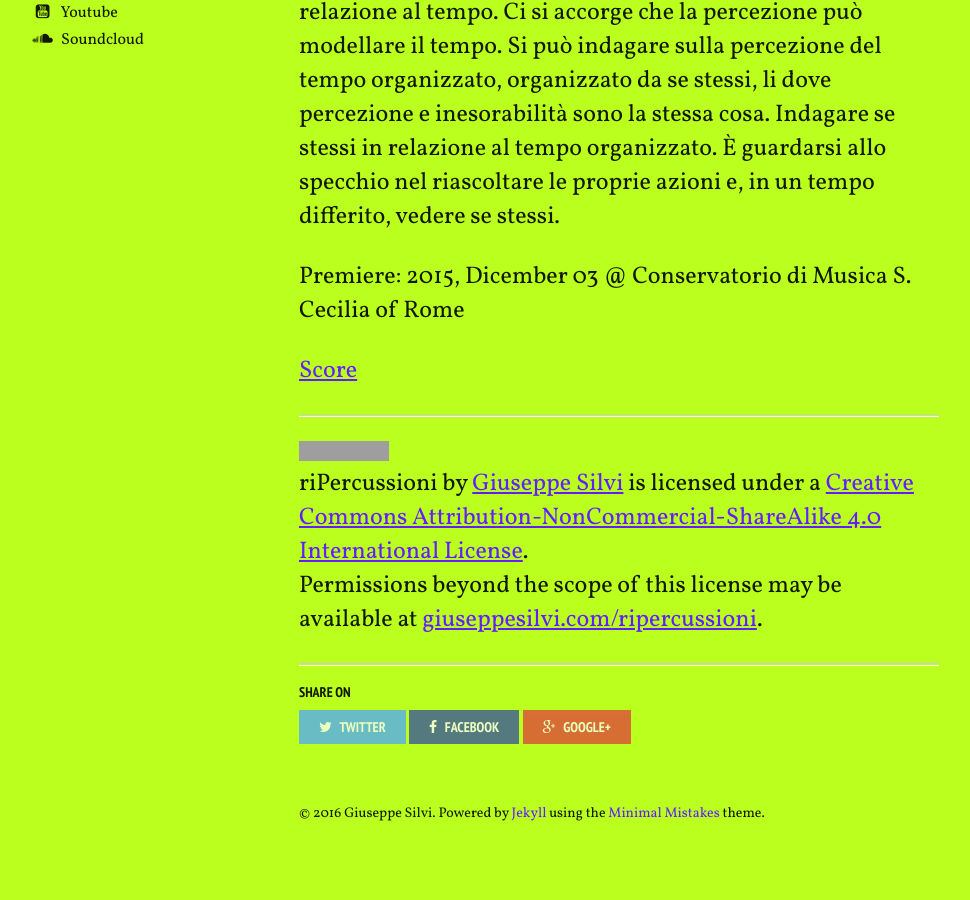
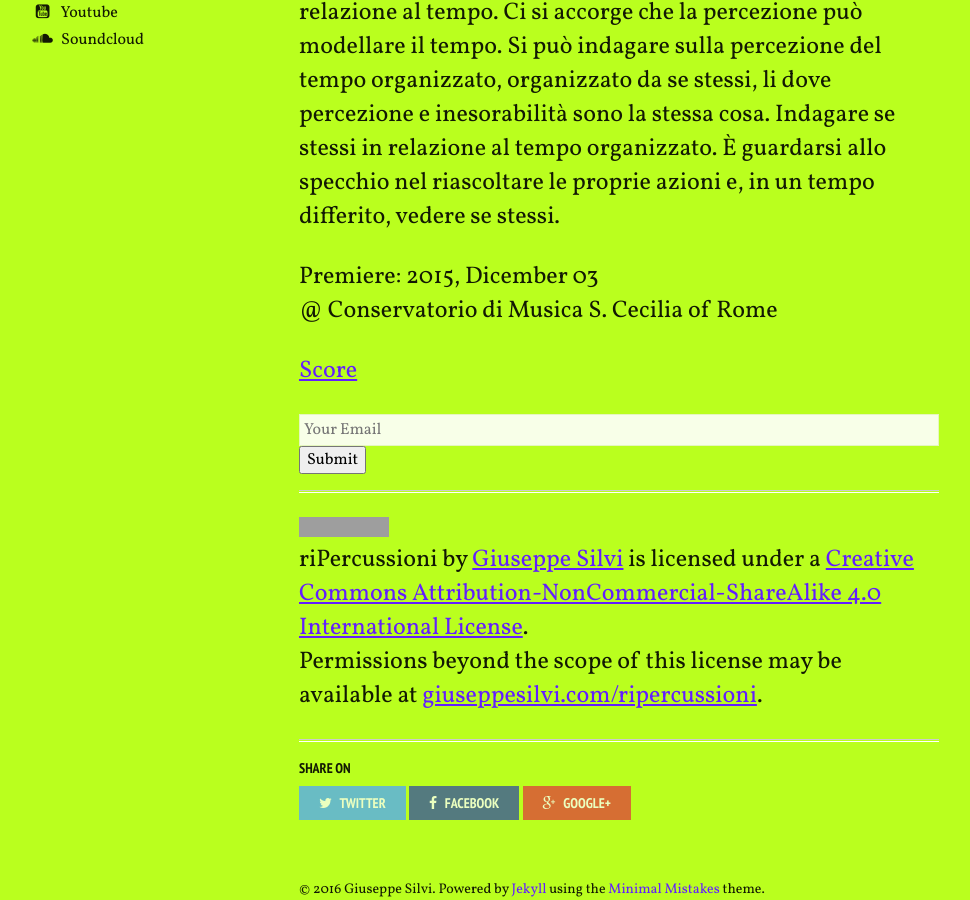
Before and after one commit to grammaton/grammaton.github.io, a Jekyll site: the page built from ripercussioni/index.md, in a window 1280 px wide and 900 px high, scrolled down 1572 px. Shown: the whole window, without its empty margins (21-991 px from the left). Built offline with Jekyll 4.4.1, drawn with Linux system fonts in a browser that asks for light colours; nearby versions of some CDN libraries; comment, search, counter and statistics services are not loaded; before the commit the page ends 2444 px from its top, so only the background shows below that; grey boxes are pictures that could not be loaded.

Commit message:
provaform

```diff
--- a/ripercussioni/index.md
+++ b/ripercussioni/index.md
@@ -28,9 +28,17 @@ sono la stessa cosa. Indagare se stessi in relazione al tempo organizzato.
 È guardarsi allo specchio nel riascoltare le proprie azioni e, in un tempo
 differito, vedere se stessi.
 
-Premiere: 2015, Dicember 03 @ Conservatorio di Musica S. Cecilia of Rome
+Premiere: 2015, Dicember 03
+@ Conservatorio di Musica S. Cecilia of Rome
 
 [Score](https://www.academia.edu/19411395/riPercussioni)
+
+<form accept-charset="UTF-8" action="https://formkeep.com/f/ef4a33ae04c0" method="POST">
+  <input type="hidden" name="utf8" value="✓">
+  <input type="email" name="email" placeholder="Your Email">
+  <button type="submit">Submit</button>
+</form>
+
 
 ---
 
```
Also changed, not shown: other parts of ripercussioni/index.md (+1 -1 lines), asax/index.md (+3 -1 lines).
